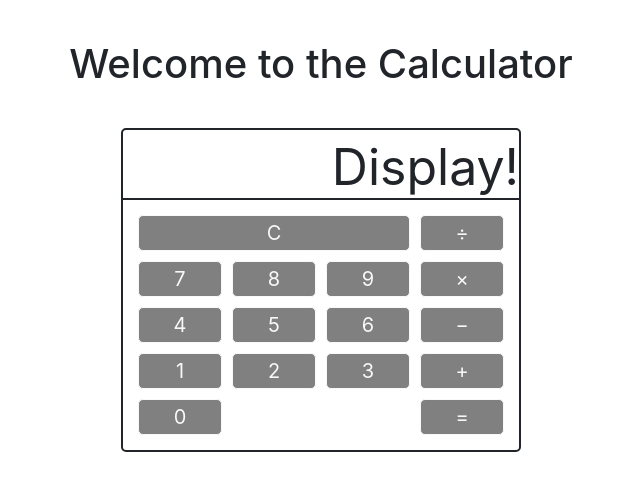
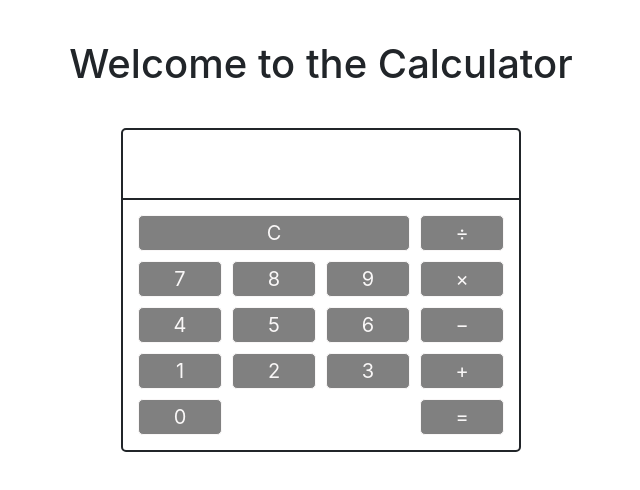
Before and after one commit to karic1998/AngularTests, an Angular app: page / in a window 1280 px wide. Shown: the top 490 px of the page, without its empty margins (319-959 px from the left). Built offline with nearby package versions, Linux system fonts and the light colour scheme.

Commit message:
state added for 'num1', set onClick and displayed on calc window

```diff
--- a/src/app/app.component.html
+++ b/src/app/app.component.html
@@ -3,7 +3,7 @@
   <h1>Welcome to the Calculator</h1>
 </div>
 <div class="calculator">
-  <div class="display">Display!</div>
+  <div class="display">{{ num1 }}</div>
   <div class="calculator-buttons">
     <button class="c-button clear" id="14" (click)="clickButton(14)">C</button>
     <button class="c-button divide" id="10" (click)="clickButton(10)">
--- a/src/app/app.component.ts
+++ b/src/app/app.component.ts
@@ -7,9 +7,11 @@ import { Component } from '@angular/core';
 })
 export class AppComponent {
   title = 'bcch-angular-exercise';
+  public num1;
 
   clickButton(buttonID) {
-    window.alert('button is pressed!');
     console.log(document.getElementById(buttonID).innerHTML);
+    this.num1 = document.getElementById(buttonID).innerHTML;
+    console.log(this.num1);
   }
 }
```
